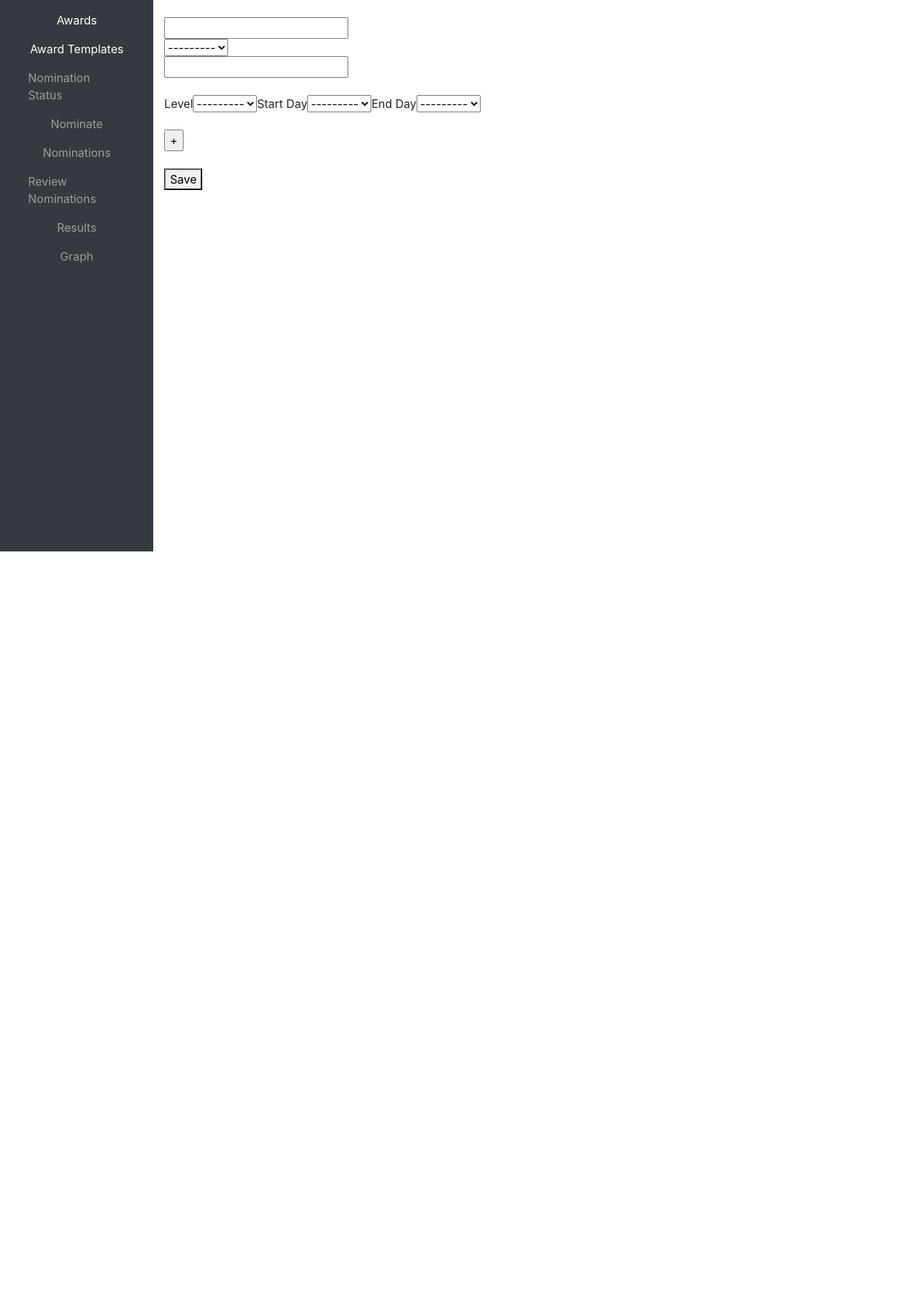
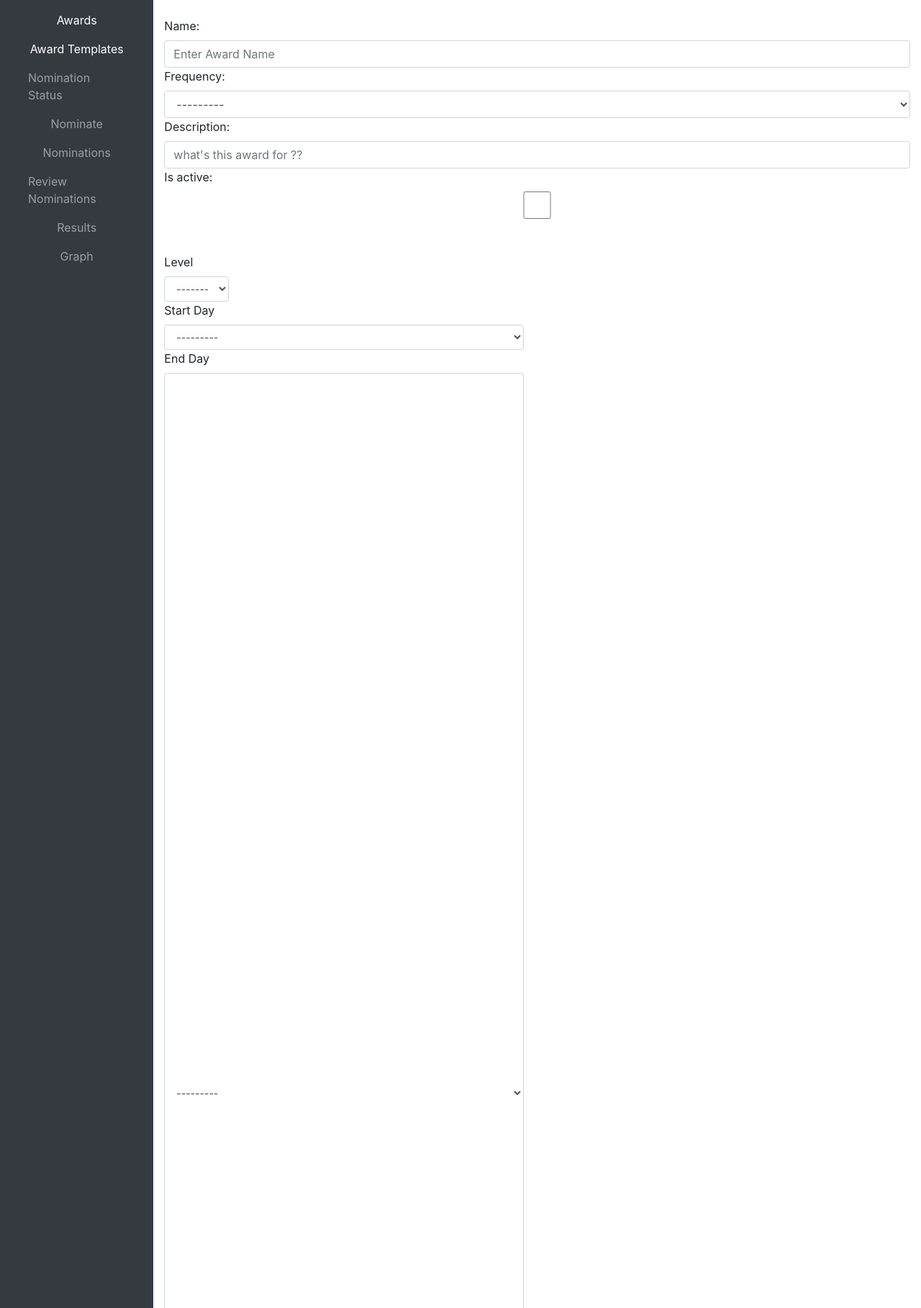
Before and after one commit to PramatiTechno/nominate_ur_bee, a Django app: page /newawards/ in a window 1280 px wide. Shown: the part 103-1920 px from the top of the page at 72% size. Before the commit the page ends 869 px from the top, so only its background shows below. Run offline with Django 3.2, Linux system fonts and the light colour scheme; tables that the repository leaves empty hold one stand-in row (values such as "Sample post"); parts of the project's set-up code (start-up, migrations or seed data) failed here and were passed over; some libraries are stand-ins or nearby versions.

Commit message:
form fields added

```diff
--- a/nominate_app/forms.py
+++ b/nominate_app/forms.py
@@ -17,9 +17,30 @@ class AwardsForm(forms.ModelForm):
 		model = Awards
 		fields = ('name', 'frequency', 'description', 'is_active')
 
+	def __init__(self, *args, **kwargs):
+		super().__init__(*args, **kwargs)
+		self.fields['name'].widget.attrs.update({'class': 'form-control def', 'placeholder': "Enter Award Name"})
+		self.fields['frequency'].widget.attrs.update({'class': 'form-control abc'})
+		self.fields['description'].widget.attrs.update({'class': 'form-control ghi', 'placeholder': "what's this award for ??"})
+
+
+
 
 class AwardsActiveForm(forms.ModelForm):
 
     class Meta:
         model = Awards
         fields = ('is_active',)
+
+
+class NominationPeriodForm(forms.ModelForm):
+
+	class Meta:
+		model = NominationPeriod
+		fields = ('level', 'start_day', 'end_day')
+
+	def __init__(self, *args, **kwargs):
+		super().__init__(*args, **kwargs)
+		self.fields['level'].widget.attrs.update({'class': 'form-control abc'})
+		self.fields['start_day'].widget.attrs.update({'class': 'form-control def'})
+		self.fields['end_day'].widget.attrs.update({'class': 'form-control ghi'})
--- a/nominate_app/models.py
+++ b/nominate_app/models.py
@@ -49,11 +49,10 @@ class Awards(models.Model):
         (YEARLY, 'Yearly')
         )
 
-    name = models.CharField(max_length=30, null=True, blank=True)
+    name = models.CharField(max_length=30, null=False, blank=False)
     is_active = models.BooleanField(default = False)
-    frequency = models.CharField(max_length=3, choices=choice_type, blank=True)
+    frequency = models.CharField(max_length=3, choices=choice_type, blank=False, null=False)
     description = models.CharField(max_length=200, null=True, blank=True)
-    # get_awardtype_display()
 
     class Meta:
         db_table='awards'
@@ -63,10 +62,10 @@ class Awards(models.Model):
 
 class NominationPeriod(models.Model):
     CHOICES = [(str(i),str(i)) for i in range(1,32)]
-    level = models.ForeignKey(Role, on_delete=models.CASCADE)
-    award = models.ForeignKey(Awards, on_delete=models.CASCADE)
-    start_day = models.CharField(max_length=3, choices=CHOICES)
-    end_day = models.CharField(max_length=3, choices=CHOICES)
+    level = models.ForeignKey(Role, on_delete=models.CASCADE, null=False, blank=False)
+    award = models.ForeignKey(Awards, on_delete=models.CASCADE, null=False, blank=False)
+    start_day = models.CharField(max_length=3, choices=CHOICES, null=False, blank=False)
+    end_day = models.CharField(max_length=3, choices=CHOICES, null=False, blank=False)
 
     class Meta:
         db_table='nomination_periods'
--- a/nominate_app/templates/nominate_app/awards_form.html
+++ b/nominate_app/templates/nominate_app/awards_form.html
@@ -1,18 +1,16 @@
 {% extends 'base.html' %}
 
-{% load crispy_forms_tags %}
 
 {% block content %}
+
 {% load staticfiles %}
 <script src="{% static 'js/award_creation.js' %}"></script>
+
 	<form method = "post">
 		</br>
 		{% csrf_token %}
-
-		{{ award_form.name }}</br>
-		{{ award_form.frequency }}</br>
-		{{ award_form.description }}
-
+		<!-- {% include 'award.html' %} -->
+		{{ award_form }}
 		{{ formset.management_form }}
 		</br>
 		</br>
@@ -21,20 +19,24 @@
     		<table class='no_error'>
     			<label for='{{form.level}}'>Level</label>
     			{{ form.level }}
+    			<div id=levelerror> </div>
     			<label for='{{form.start_day}}'>Start Day</label>
     			{{ form.start_day }}
     			<label for='{{form.end_day}}'>End Day</label>
     			{{ form.end_day }}
-            <span class="del_btn_formset">
     			<label for='{{form.DELETE}}'>Delete</label>
     			{{ form.DELETE }}
-            </span>
+        		<!-- {% include 'form.html' %} -->
     		</table>
     		</div>
 		{% endfor %}
 	<input type="button" value="+" id="add_more">
 	</br>
 	</br>
-	<button type="submit">Save</button>
+	<button type="submit" class="btn btn-primary" id="submit">Save</button>
 	</form>
+
+	<script>
+
+	</script>
 {% endblock %}
--- a/nominate_app/views/create_award_view.py
+++ b/nominate_app/views/create_award_view.py
@@ -2,69 +2,68 @@ from django.shortcuts import render, redirect
 from nominate_app.models import NominationPeriod, Awards, Role
 from django.forms import modelformset_factory, inlineformset_factory
 from django.http import HttpResponse
-from nominate_app.forms import AwardsForm, AwardsActiveForm
+from nominate_app.forms import AwardsForm, AwardsActiveForm, NominationPeriodForm
 from django.views.generic import CreateView
 from django.urls import reverse_lazy
+from django.contrib import messages
 
 # Create your views here.
 
 def edit_awards(request, award_id):
-	award = Awards.objects.get(pk=award_id)
-	award_form = AwardsActiveForm(instance=award)
+    award = Awards.objects.get(pk=award_id)
+    award_form = AwardsActiveForm(instance=award)
 
-	query = NominationPeriod.objects.filter(award_id=award.id)
-	if query.exists():
-		x=0
-	else:
-		x=1
-	NominationFormset = inlineformset_factory(Awards, NominationPeriod, fields='__all__', extra=x)
-	formset = NominationFormset(instance=award)
+    query = NominationPeriod.objects.filter(award_id=award.id)
+    if query.exists():
+        x=0
+    else:
+        x=1
+    NominationFormset = inlineformset_factory(Awards, NominationPeriod, fields='__all__', extra=x)
+    formset = NominationFormset(instance=award)
 
-	if request.method == 'POST':
-		award_form = AwardsActiveForm(request.POST, instance=award)
+    if request.method == 'POST':
+        award_form = AwardsActiveForm(request.POST, instance=award)
 
-		formset = NominationFormset(request.POST)
+        formset = NominationFormset(request.POST)
 
-		if award_form.is_valid():
-			created_award = award_form.save(commit=False)
-			formset = NominationFormset(request.POST, instance=created_award)
+        if award_form.is_valid():
+            created_award = award_form.save(commit=False)
+            formset = NominationFormset(request.POST, instance=created_award)
 
-			if formset.is_valid():
-				created_award.save()
-				formset.save()
-				return redirect('nominate_app:view_awards')
-				# return redirect('nominate_app:edit_awards', award_id=award.id)
+            if formset.is_valid():
+                created_award.save()
+                formset.save()
+                return redirect('nominate_app:edit_awards', award_id=award.id)
 
-	return render(request, 'nominate_app/home.html', {'formset':formset, 'award':award, 'award_form':award_form })
+    return render(request, 'nominate_app/home.html', {'formset':formset, 'award':award, 'award_form':award_form })
 
 
 def award_delete(request, nom_id):
-	NominationPeriod.objects.get(pk=nom_id).delete()
-	return HttpResponse('')
+    NominationPeriod.objects.get(pk=nom_id).delete()
+    return HttpResponse('')
 
 def awards(request):
-	award = Awards()
-	award_form = AwardsForm(instance=award)
+    award = Awards()
+    award_form = AwardsForm(instance=award)
 
-	NominationFormset = inlineformset_factory(Awards, NominationPeriod, fields='__all__', extra=1)
-	formset = NominationFormset(instance=award)
+    NominationFormset = inlineformset_factory(Awards, NominationPeriod, form=NominationPeriodForm, extra=1)
+    formset = NominationFormset(instance=award)
 
-	if request.method == 'POST':
-		award_form = AwardsForm(request.POST)
+    if request.method == 'POST':
+        award_form = AwardsForm(request.POST)
 
-		formset = NominationFormset(request.POST)
+        formset = NominationFormset(request.POST)
+        if award_form.is_valid():
+            created_award = award_form.save(commit=False)
+            formset = NominationFormset(request.POST, instance=created_award)
 
-		if award_form.is_valid():
-			created_award = award_form.save(commit=False)
-			formset = NominationFormset(request.POST, instance=created_award)
+            if formset.is_valid():
+                created_award.save()
+                formset.save()
+                return redirect('nominate_app:view_awards')
 
-			if formset.is_valid():
-				created_award.save()
-				formset.save()
-				return redirect('nominate_app:view_awards')
-
-	return render(request, 'nominate_app/awards_form.html', {'formset':formset,'award_form':award_form })
+    return render(request, 'nominate_app/awards_form.html', {'formset':formset,'award_form':award_form })
 
 def award_delete(request, nom_id):
-	NominationPeriod.objects.get(pk=nom_id).delete()
-	return HttpResponse('')
+    NominationPeriod.objects.get(pk=nom_id).delete()
+    return HttpResponse('')
--- a/nominate_your_bee/settings.py
+++ b/nominate_your_bee/settings.py
@@ -12,6 +12,8 @@ https://docs.djangoproject.com/en/2.1/ref/settings/
 
 import os
 import dotenv
+# from django.contrib.messages import constants as message_constants
+
 
 dotenv.read_dotenv(os.path.abspath(os.path.join(os.path.dirname(__file__), "..", ".env")))
 # Build paths inside the project like this: os.path.join(BASE_DIR, ...)
@@ -42,7 +44,7 @@ INSTALLED_APPS = [
     'django.contrib.staticfiles',
     'django.contrib.postgres',
     'nominate_app',
-    'crispy_forms',
+    'widget_tweaks',
     'django_nose'
 ]
 
@@ -140,6 +142,5 @@ STATICFILES_DIRS = (
   os.path.join(BASE_DIR, "static"),
 )
 
-CRISPY_TEMPLATE_PACK = 'bootstrap4'
 
 TEST_RUNNER = 'django_nose.NoseTestSuiteRunner'
--- a/static/css/main.css
+++ b/static/css/main.css
@@ -24,3 +24,22 @@
   background-color: white;
   overflow: hidden;
 }
+
+.abc
+{
+  font-size: 14px;
+  width:90px;
+}
+
+.def
+{
+  font-size: 14px;
+  width:500px;
+}
+
+.ghi
+{
+  font-size: 14px;
+  width:500px;
+  height: 2000px;
+}
--- a/static/js/award_creation.js
+++ b/static/js/award_creation.js
@@ -47,4 +47,16 @@ $(document).ready(function(){
     $('#id_' + type + '-TOTAL_FORMS').val(total);
     $(selector).after(newElement);
   }
+
+   $('#submit').click(function(){
+    // debugger
+    var level = $('#id_nominationperiod_set-0-level').val();
+
+    if(level == ""){
+      $('#levelerror').html('**This field cannot be empty')
+      $('#levelerror').css('color', 'red');
+      return false
+    }
+  });
+
 });
--- /dev/null
+++ b/templates/award.html
@@ -0,0 +1,28 @@
+{% load widget_tweaks %}
+
+{% for field in award_form %}
+  <div class="form-group">
+    {{ field.label_tag }}
+
+    {% if award_form.is_bound %}
+      {% if field.errors %}
+        {% render_field field class="form-control is-invalid" %}
+        {% for error in field.errors %}
+          <div class="invalid-feedback">
+            {{ error }}
+          </div>
+        {% endfor %}
+      {% else %}
+        {% render_field field class="form-control is-valid" %}
+      {% endif %}
+    {% else %}
+      {% render_field field class="form-control" %}
+    {% endif %}
+
+    {% if field.help_text %}
+      <small class="form-text text-muted">
+        {{ field.help_text }}
+      </small>
+    {% endif %}
+  </div>
+{% endfor %}
--- /dev/null
+++ b/templates/form.html
@@ -0,0 +1,32 @@
+{% load widget_tweaks %}
+
+{% for field in form %}
+  <div class="form-group">
+    {% if field.label_tag in 'Award, id' %}
+      <p> in if</p>
+    {% else %}
+      {{ field.label_tag }}
+    {% endif %}
+
+    {% if form.is_bound %}
+      {% if field.errors %}
+        {% render_field field class="form-control is-invalid" %}
+        {% for error in field.errors %}
+          <div class="invalid-feedback">
+            {{ error }}
+          </div>
+        {% endfor %}
+      {% else %}
+        {% render_field field class="form-control is-valid" %}
+      {% endif %}
+    {% else %}
+      {% render_field field class="form-control" %}
+    {% endif %}
+
+    {% if field.help_text %}
+      <small class="form-text text-muted">
+        {{ field.help_text }}
+      </small>
+    {% endif %}
+  </div>
+{% endfor %}
```
Also changed, not shown: nominate_app/migrations/0006_merge_20190225_0520.py (added), nominate_app/migrations/0007_auto_20190225_0521.py (added). Lines whose indentation alone changed are shown as unchanged.
